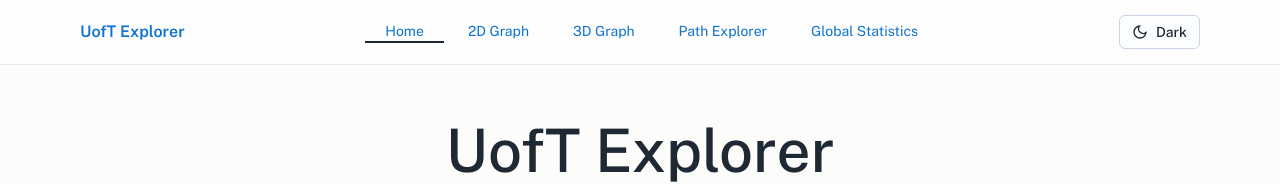
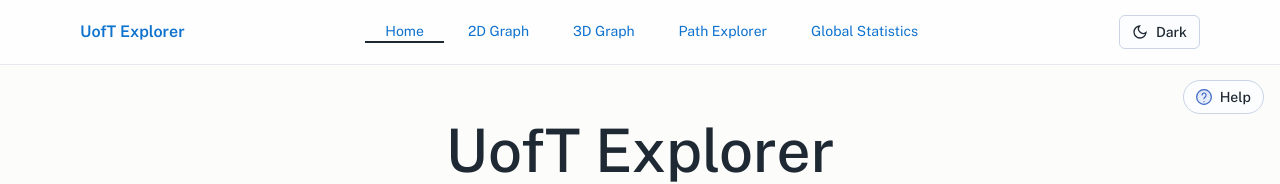
Before and after one commit to andrei-akopian/UofTExplorer, a React (Vite) app in the folder frontend/: page / in a window 1280 px wide. Shown: the top 184 px of the page. Built offline with nearby package versions, Linux system fonts and the light colour scheme; a web font is replaced by a local one.

Commit message:
feat: add help menu

```diff
--- /dev/null
+++ b/frontend/src/components/HelpMenu.tsx
@@ -0,0 +1,44 @@
+export default function HelpMenu({ children }: { children: React.ReactNode }) {
+  return (
+    <div className="z-50">
+      <details className="group relative">
+        <summary className="border-input-border bg-input-bg text-text-body focus:ring-input-focus-ring flex cursor-pointer list-none items-center gap-2 rounded-full border px-3 py-1.5 text-sm font-medium transition-all duration-150 hover:-translate-y-0.5 focus:outline-none focus-visible:ring-2 [&::-webkit-details-marker]:hidden">
+          <span
+            aria-hidden="true"
+            className="bg-primary/10 text-primary inline-flex h-4 w-4 items-center justify-center rounded-full shadow-inner"
+          >
+            <svg
+              className="h-4 w-4"
+              viewBox="0 0 24 24"
+              fill="none"
+              xmlns="http://www.w3.org/2000/svg"
+              aria-hidden="true"
+            >
+              <path
+                d="M12 19h.01M9.09 9a3 3 0 1 1 5.83 1c0 2-3 2.5-3 4.5"
+                stroke="currentColor"
+                strokeWidth="1.8"
+                strokeLinecap="round"
+                strokeLinejoin="round"
+              />
+              <circle
+                cx="12"
+                cy="12"
+                r="11"
+                stroke="currentColor"
+                strokeWidth="1.8"
+              />
+            </svg>
+          </span>
+          <span>Help</span>
+        </summary>
+
+        <div className="border-border-dropdown bg-panel-bg shadow-dropdown text-text-body absolute top-[calc(100%+8px)] right-0 z-50 w-[min(22rem,calc(100vw-1rem))] rounded-xl border p-3 text-sm backdrop-blur-sm sm:w-80">
+          <div className="border-border-card/70 bg-surface-1/80 rounded-lg border p-3">
+            {children}
+          </div>
+        </div>
+      </details>
+    </div>
+  );
+}
--- a/frontend/src/pages/Home.tsx
+++ b/frontend/src/pages/Home.tsx
@@ -1,4 +1,5 @@
 import { Link } from "react-router-dom";
+import HelpMenu from "../components/HelpMenu";
 
 const pageLinkClassName =
   "text-link no-underline border-b border-transparent transition-colors duration-150 hover:text-link-hover hover:border-current focus-visible:text-link-hover focus-visible:border-current focus-visible:outline focus-visible:outline-2 focus-visible:outline-focus-outline focus-visible:outline-offset-2 focus-visible:rounded-sm";
@@ -108,6 +109,10 @@ export default function Home() {
           .
         </p>
       </div>
+
+      <div className="absolute top-20 right-4">
+        <HelpMenu>Home Page Help Placeholder</HelpMenu>
+      </div>
     </div>
   );
 }
```
